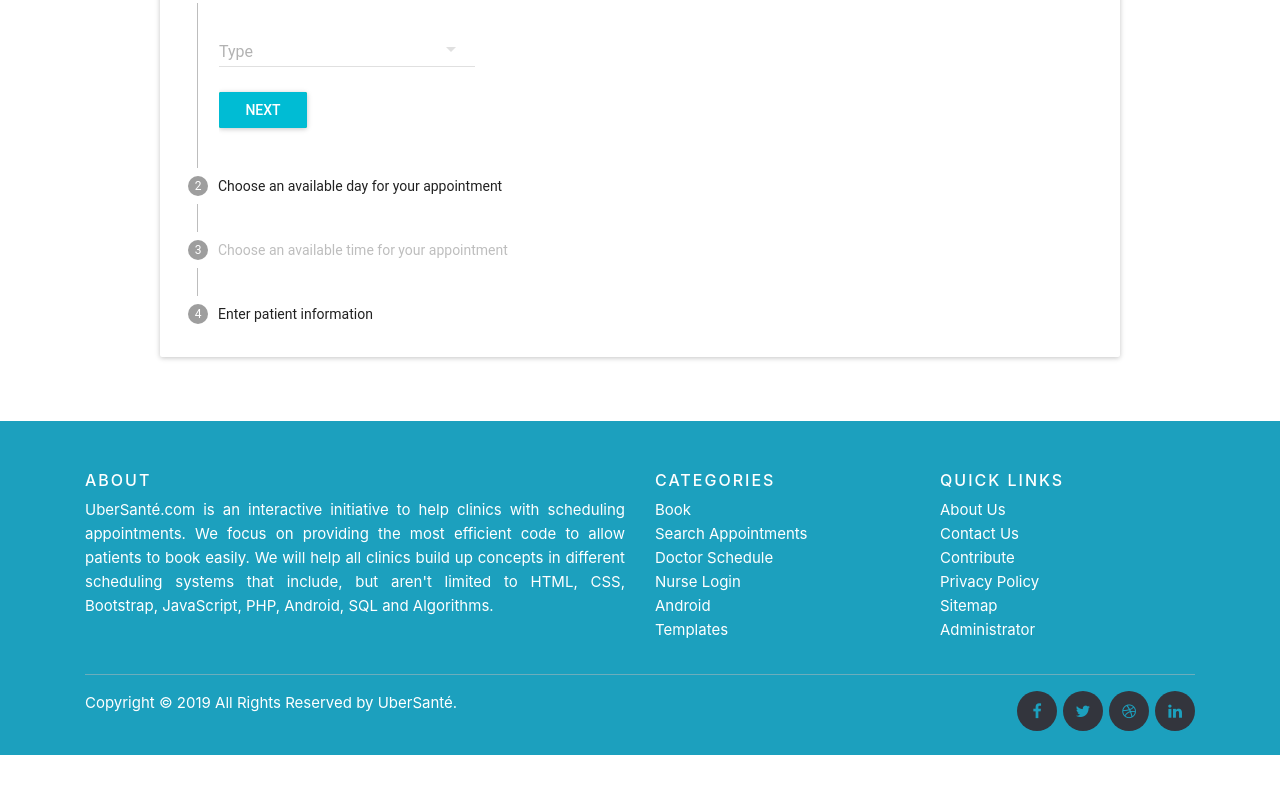
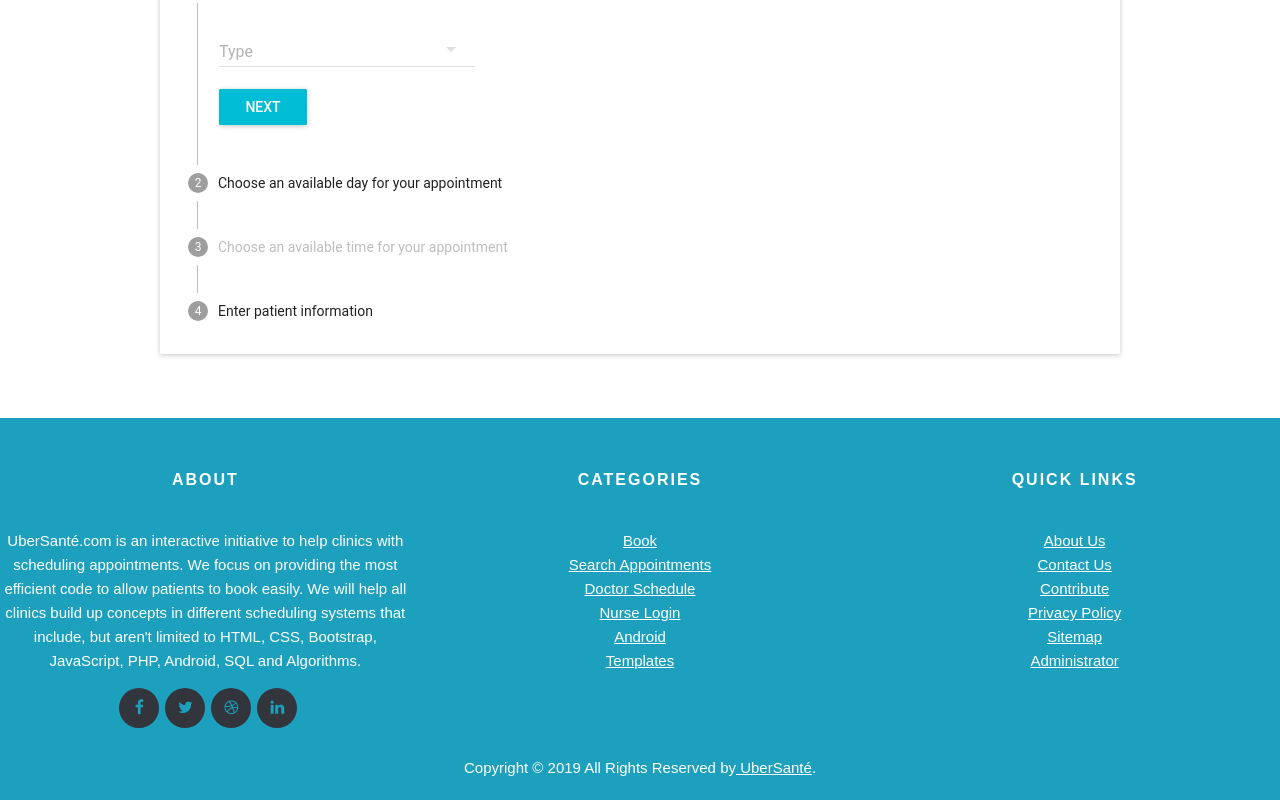
Before and after one commit to Oumar96/Mercedes, a React (Create React App) app in the folder frontend/: page /book in a window 1280 px wide. Shown: the part 863-1663 px from the top of the page. Before the commit the page ends 1618 px from the top, so only its background shows below. Built offline with nearby package versions, Linux system fonts and the light colour scheme.

Commit message:
Update package.json
Removed bootstrap as it was breaking some dependencies and added a newer version of material-ui.

```diff
--- a/frontend/package.json
+++ b/frontend/package.json
@@ -3,8 +3,8 @@
   "version": "0.1.0",
   "private": true,
   "dependencies": {
+    "@material-ui/core": "^3.9.3",
     "axios": "^0.18.0",
-    "bootstrap": "^4.3.1",
     "font-awesome": "^4.7.0",
     "material-ui": "^0.20.2",
     "moment": "^2.24.0",
--- a/frontend/src/components/Footer/MainFooter.css
+++ b/frontend/src/components/Footer/MainFooter.css
@@ -4,6 +4,7 @@
   font-size: 15px;
   line-height: 24px;
   color: #ffffff;
+  text-align: center;
 }
 .site-footer hr {
   border-top-color: #bbb;
@@ -44,9 +45,6 @@
 }
 .footer-links.inline li {
   display: inline-block;
-}
-.site-footer .social-icons {
-  text-align: right;
 }
 .site-footer .social-icons a {
   width: 40px;
@@ -95,11 +93,8 @@
   color: #1ca0be;
   font-size: 16px;
   display: inline-block;
-  line-height: 44px;
-  width: 44px;
   height: 44px;
   text-align: center;
-  margin-right: 8px;
   border-radius: 100%;
   -webkit-transition: all 0.2s linear;
   -o-transition: all 0.2s linear;
--- a/frontend/src/components/Footer/MainFooter.js
+++ b/frontend/src/components/Footer/MainFooter.js
@@ -2,14 +2,14 @@ import React from 'react';
 import { NavLink } from 'react-router-dom';
 
 import './MainFooter.css';
-import 'bootstrap/dist/css/bootstrap.min.css';
 import 'font-awesome/css/font-awesome.min.css';
+import Grid from '@material-ui/core/Grid';
 
 const mainFooter = props => (
   <footer class="site-footer">
-    <div class="container">
-      <div class="row">
-        <div class="col-sm-12 col-md-6">
+    <div>
+      <Grid container spacing={24}>
+        <Grid item xs={4}>
           <h6>About</h6>
           <p class="text-justify">
             UberSanté.com is an interactive initiative to help clinics with
@@ -19,100 +19,82 @@ const mainFooter = props => (
             aren't limited to HTML, CSS, Bootstrap, JavaScript, PHP, Android,
             SQL and Algorithms.
           </p>
-        </div>
-
-        <div class="col-xs-6 col-md-3">
-          <h6>Categories</h6>
-          <ul class="footer-links">
-            <li>
-              <a href="http://scanfcode.com/category/c-language/">Book</a>
-            </li>
-            <li>
-              <a href="http://scanfcode.com/category/front-end-development/">
-                Search Appointments
-              </a>
-            </li>
-            <li>
-              <a href="http://scanfcode.com/category/back-end-development/">
-                Doctor Schedule
-              </a>
-            </li>
-            <li>
-              <a href="http://scanfcode.com/category/java-programming-language/">
-                Nurse Login
-              </a>
-            </li>
-            <li>
-              <a href="http://scanfcode.com/category/android/">Android</a>
-            </li>
-            <li>
-              <a href="http://scanfcode.com/category/templates/">Templates</a>
-            </li>
-          </ul>
-        </div>
-
-        <div class="col-xs-6 col-md-3">
-          <h6>Quick Links</h6>
-          <ul class="footer-links">
-            <li>
-              <a href="http://scanfcode.com/about/">About Us</a>
-            </li>
-            <li>
-              <a href="http://scanfcode.com/contact/">Contact Us</a>
-            </li>
-            <li>
-              <a href="http://scanfcode.com/contribute-at-scanfcode/">
-                Contribute
-              </a>
-            </li>
-            <li>
-              <a href="http://scanfcode.com/privacy-policy/">Privacy Policy</a>
-            </li>
-            <li>
-              <a href="http://scanfcode.com/sitemap/">Sitemap</a>
-            </li>
-            <li>
-              <a href="http://scanfcode.com/sitemap/">Administrator</a>
-            </li>
-          </ul>
-        </div>
-      </div>
-      <hr />
-    </div>
-    <div class="container">
-      <div class="row">
-        <div class="col-md-8 col-sm-6 col-xs-12">
-          <p class="copyright-text">
-            Copyright &copy; 2019 All Rights Reserved by
-            <a href="#"> UberSanté</a>.
-          </p>
-        </div>
-
-        <div class="col-md-4 col-sm-6 col-xs-12">
           <ul class="social-icons">
             <li>
-              <a class="facebook" href="#">
+              <a class="facebook" href="https://www.google.ca/">
                 <i class="fa fa-facebook" />
               </a>
             </li>
             <li>
-              <a class="twitter" href="#">
+              <a class="twitter" href="https://www.google.ca/">
                 <i class="fa fa-twitter" />
               </a>
             </li>
             <li>
-              <a class="dribbble" href="#">
+              <a class="dribbble" href="https://www.google.ca/">
                 <i class="fa fa-dribbble" />
               </a>
             </li>
             <li>
-              <a class="linkedin" href="#">
+              <a class="linkedin" href="https://www.google.ca/">
                 <i class="fa fa-linkedin" />
               </a>
             </li>
           </ul>
-        </div>
-      </div>
+        </Grid>
+        <Grid item xs={4}>
+          <h6>Categories</h6>
+          <ul class="footer-links">
+            <li>
+              <a href="https://www.google.ca/">Book</a>
+            </li>
+            <li>
+              <a href="https://www.google.ca/">Search Appointments</a>
+            </li>
+            <li>
+              <a href="https://www.google.ca/">Doctor Schedule</a>
+            </li>
+            <li>
+              <a href="https://www.google.ca/">Nurse Login</a>
+            </li>
+            <li>
+              <a href="https://www.google.ca/">Android</a>
+            </li>
+            <li>
+              <a href="https://www.google.ca/">Templates</a>
+            </li>
+          </ul>
+        </Grid>
+        <Grid item xs={4}>
+          <h6>Quick Links</h6>
+          <ul class="footer-links">
+            <li>
+              <a href="https://www.google.ca/">About Us</a>
+            </li>
+            <li>
+              <a href="https://www.google.ca/">Contact Us</a>
+            </li>
+            <li>
+              <a href="https://www.google.ca/">Contribute</a>
+            </li>
+            <li>
+              <a href="https://www.google.ca/">Privacy Policy</a>
+            </li>
+            <li>
+              <a href="https://www.google.ca/">Sitemap</a>
+            </li>
+            <li>
+              <NavLink to="/admin">Administrator</NavLink>
+            </li>
+          </ul>
+        </Grid>
+        <Grid item xs={12}>
+          <p class="copyright-text">
+            Copyright &copy; 2019 All Rights Reserved by
+            <a href="https://www.google.ca/"> UberSanté</a>.
+          </p>
+        </Grid>
+      </Grid>
     </div>
   </footer>
 );
--- a/frontend/src/pages/Auth.css
+++ b/frontend/src/pages/Auth.css
@@ -1,5 +1,15 @@
 .auth-form {
-    width: 25rem;
-    max-width: 80%;
-    margin: 5rem auto;
-  }
+  width: 25rem;
+  max-width: 80%;
+  margin: 5rem auto;
+}
+
+input,
+select,
+textarea {
+  width: 100%;
+  padding: 12px;
+  border: 1px solid #ccc;
+  border-radius: 4px;
+  resize: vertical;
+}
--- a/frontend/src/pages/Auth.js
+++ b/frontend/src/pages/Auth.js
@@ -101,11 +101,6 @@ class AuthPage extends Component {
         />
         <form className="auth-form" onSubmit={this.submitHandler}>
           <div class="input-group mb-3">
-            <div class="input-group-prepend">
-              <span class="input-group-text" id="basic-addon1">
-                ☞
-              </span>
-            </div>
             <input
               type="text"
               pattern="[a-zA-Z]{3}\d{5}"
@@ -117,11 +112,6 @@ class AuthPage extends Component {
             />
           </div>
           <div class="input-group mb-3">
-            <div class="input-group-prepend">
-              <span class="input-group-text" id="basic-addon1">
-                ☞
-              </span>
-            </div>
             <input
               type="password"
               class="form-control"
@@ -135,6 +125,10 @@ class AuthPage extends Component {
             <button type="submit">Login</button>
           </div>
         </form>
+        <br />
+        <br />
+        <br />
+        <br />
       </React.Fragment>
     );
   }
```
Also changed, not shown: frontend/src/pages/AdminPanel.css (added, +26 -0 lines), frontend/src/pages/AdminPanel.js (added, +252 -0 lines).
